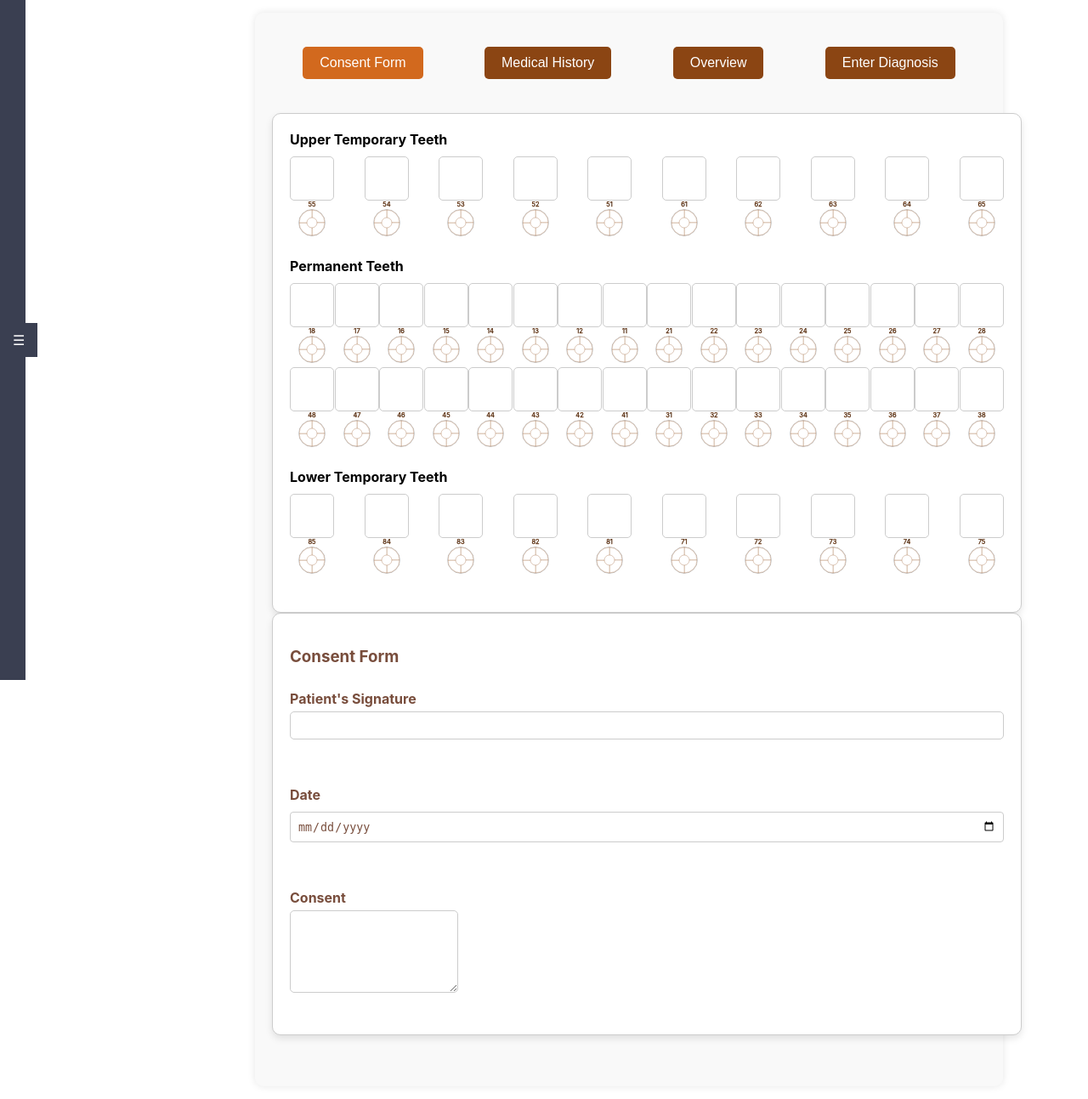
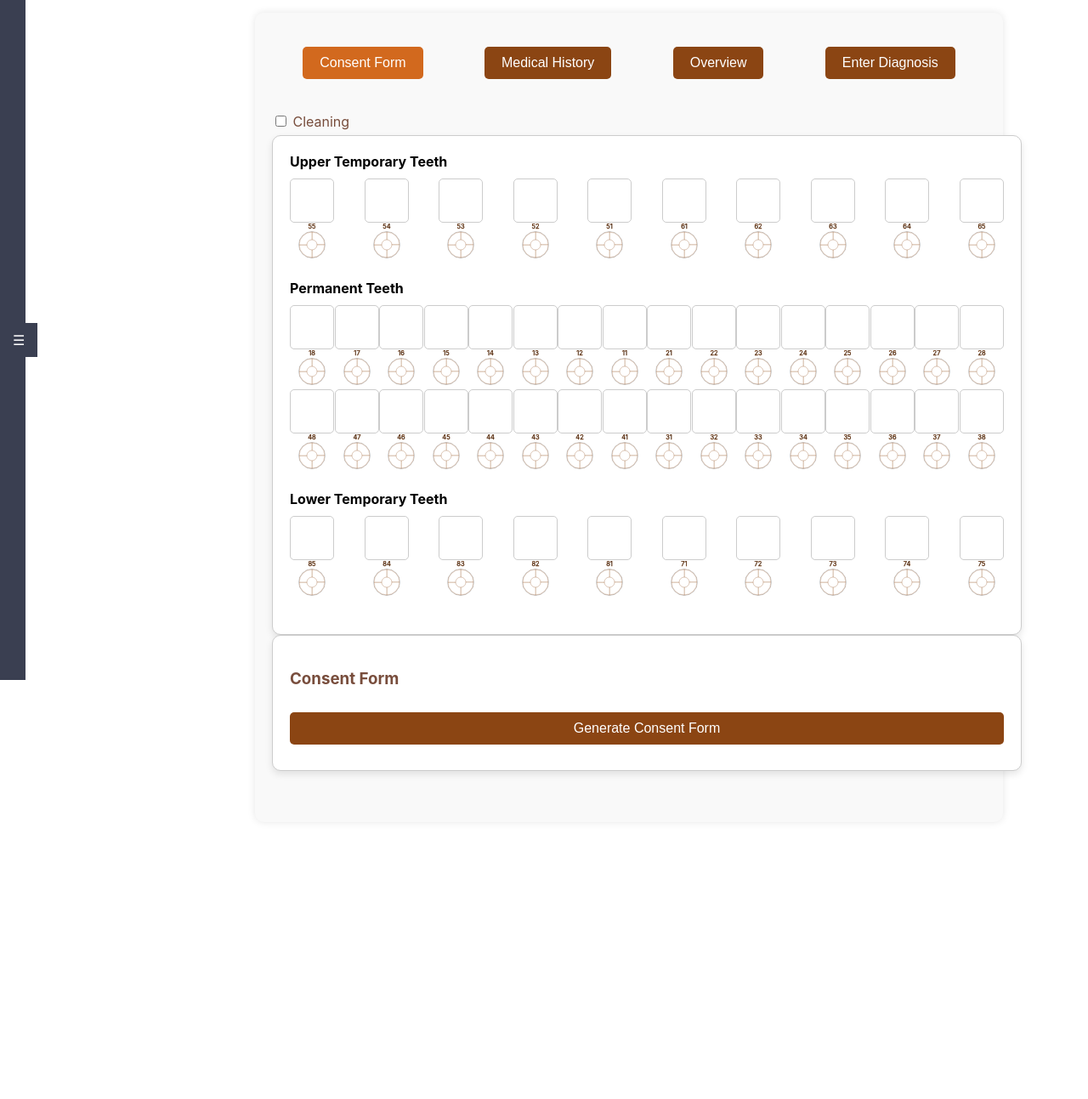
Before and after one commit to PLAWD/Dental-Management-System-for-Dr.-Lorena-L.-Timola-Dental-Clinic, a Flask app: template templates/intraoral_exam.html in a window 1280 px wide, after a click on "Consent Form". Shown: the whole page at 85% size. After the commit the page ends 917 px from the top, so only its background shows below. Run offline with Flask 3, Linux system fonts and the light colour scheme; the template is opened without the code that fills it: most values are stand-ins (such as "Sample title", 1, 10 or a date in 2020).

Commit message:
Boo code implemented
- Cleaning checkbox on intraoral
- Implementing more backend for intraoral
- Added 'unit of measurement' in inventory
- Some inventory backend implementation

```diff
--- a/app.py
+++ b/app.py
@@ -879,6 +879,7 @@ def treatments():
     log_activity(f'{user_number} {current_time}: Accessed treatments page')
     return render_template('treatments.html', patients=patients)
 
+
 @app.route('/intraoral_exams/<int:patient_id>')
 def intraoral_exams(patient_id):
     conn = get_db_connection()
@@ -887,11 +888,17 @@ def intraoral_exams(patient_id):
         flash('Patient not found!')
         return redirect(url_for('patients'))
 
+    # Calculate age
+    birth_date = datetime.strptime(patient['dob'], '%Y-%m-%d')
+    today = datetime.today()
+    age = today.year - birth_date.year - ((today.month, today.day) < (birth_date.month, birth_date.day))
+
+    patient = dict(patient)
+    patient['age'] = age
+
     intraoral_exams = conn.execute('SELECT * FROM intraoral_exams WHERE patient_id = ?', (patient_id,)).fetchall()
     conn.close()
-    user_number = session.get('user_number')
-    current_time = datetime.now().strftime("%Y-%m-%d %H:%M:%S")
-    log_activity(f'{user_number} {current_time}: Viewed intraoral exams for patient ID {patient_id}')
+    log_activity(f'Viewed intraoral exams for patient ID {patient_id}')
     return render_template('intraoral_exam.html', patient=patient, intraoral_exams=intraoral_exams)
 
 @app.route('/logout')
@@ -907,14 +914,11 @@ def logout():
 def inventory():
     conn = get_db_connection()
     inventory_items = conn.execute('''
-        SELECT item_id, name, category, variations, stocked_quantity, seller, price_min, price_max, low_stock_threshold
+        SELECT item_id, name, category, variations, stocked_quantity, seller, price_min, price_max, low_stock_threshold, unit
         FROM inventory
         WHERE is_disabled = 0
     ''').fetchall()
     conn.close()
-    user_number = session.get('user_number')
-    current_time = datetime.now().strftime("%Y-%m-%d %H:%M:%S")
-    log_activity(f'{user_number} {current_time}: Accessed inventory page')
     return render_template('inventory.html', inventory_items=inventory_items)
 
 @app.route('/submit_add_item', methods=['POST'])
@@ -928,22 +932,24 @@ def submit_add_item():
     price_min = data['price_min']
     price_max = data['price_max']
     low_stock_threshold = data['low_stock_threshold']
-
-    user_number = session.get('user_number')
-    current_time = datetime.now().strftime("%Y-%m-%d %H:%M:%S")
+    unit = data['unit']
 
     try:
         conn = get_db_connection()
         conn.execute('''
-            INSERT INTO inventory (name, category, variations, stocked_quantity, seller, price_min, price_max, low_stock_threshold)
-            VALUES (?, ?, ?, ?, ?, ?, ?, ?)
-        ''', (name, category, variations, stocked_quantity, seller, price_min, price_max, low_stock_threshold))
+            INSERT INTO inventory (name, category, variations, stocked_quantity, seller, price_min, price_max, low_stock_threshold, unit)
+            VALUES (?, ?, ?, ?, ?, ?, ?, ?, ?)
+        ''', (name, category, variations, stocked_quantity, seller, price_min, price_max, low_stock_threshold, unit))
         conn.commit()
         conn.close()
+
+        # Log the activity
+        user_number = session.get('user_number')
+        current_time = datetime.now().strftime("%Y-%m-%d %H:%M:%S")
         log_activity(f'{user_number} {current_time}: Added new item to inventory: {name}')
+
         return jsonify(success=True)
     except Exception as e:
-        log_activity(f'{user_number} {current_time}: Failed to add new item to inventory: {name} - {str(e)}')
         return jsonify(success=False, error=str(e))
 
 @app.route('/add_stock', methods=['POST'])
@@ -1031,9 +1037,6 @@ def view_item(item_id):
 @role_required([1])  # Assuming only admin can edit
 def edit_inventory(item_id):
     conn = get_db_connection()
-    user_number = session.get('user_number')
-    current_time = datetime.now().strftime("%Y-%m-%d %H:%M:%S")
-
     if request.method == 'POST':
         name = request.form['name']
         category = request.form['category']
@@ -1043,15 +1046,21 @@ def edit_inventory(item_id):
         price_min = request.form['price_min']
         price_max = request.form['price_max']
         low_stock_threshold = request.form['low_stock_threshold']
+        unit = request.form['unit']
 
         conn.execute('''
             UPDATE inventory
-            SET name = ?, category = ?, variations = ?, stocked_quantity = ?, seller = ?, price_min = ?, price_max = ?, low_stock_threshold = ?
+            SET name = ?, category = ?, variations = ?, stocked_quantity = ?, seller = ?, price_min = ?, price_max = ?, low_stock_threshold = ?, unit = ?
             WHERE item_id = ?
-        ''', (name, category, variations, stocked_quantity, seller, price_min, price_max, low_stock_threshold, item_id))
+        ''', (name, category, variations, stocked_quantity, seller, price_min, price_max, low_stock_threshold, unit, item_id))
         conn.commit()
         conn.close()
+
+        # Log the activity
+        user_number = session.get('user_number')
+        current_time = datetime.now().strftime("%Y-%m-%d %H:%M:%S")
         log_activity(f'{user_number} {current_time}: Edited item with ID {item_id}')
+
         return redirect(url_for('inventory'))
 
     item = conn.execute('SELECT * FROM inventory WHERE item_id = ?', (item_id,)).fetchone()
@@ -1841,6 +1850,90 @@ def generate_billing(patient_id):
 
     return render_template('billing.html', diagnoses=diagnoses, billing=billing, patient=patient)
 
+@app.route('/generate_consent_form/<int:patient_id>')
+@role_required([1, 2])  # Both admin and user can access
+def generate_consent_form(patient_id):
+    conn = get_db_connection()
+    patient = conn.execute('SELECT first_name, middle_name, last_name FROM patients WHERE patient_id = ?', (patient_id,)).fetchone()
+    conn.close()
+
+    if not patient:
+        return 'Patient not found', 404
+
+    buffer = BytesIO()
+    p = canvas.Canvas(buffer, pagesize=letter)
+    width, height = letter
+
+    p.setFont("Helvetica", 12)
+    p.drawCentredString(width / 2, height - 50, "Dra. Lorena Timola – Beltran Dental Clinic")
+    p.drawCentredString(width / 2, height - 70, "COSMETIC DENTISTRY/ORTHODONTIC")
+    p.drawCentredString(width / 2, height - 90, "2561 Brookside Drive Ortigas Ave. Extn. Brookside Hills Subd. Cainta, Rizal")
+    p.drawCentredString(width / 2, height - 110, "Tel no: 941-3833 Cell no.: 0917-732-4523")
+
+    p.drawString(30, height - 150, "___________________________________________________________________________________")
+
+    p.setFont("Helvetica-Bold", 16)  # Set the font to bold and size to 16
+    p.drawCentredString(width / 2, height - 190, "CONSENT FORM")
+
+    p.setFont("Helvetica", 12)
+    p.drawString(30, height - 260, f"Date: {datetime.now().strftime('%Y-%m-%d')}")
+
+    patient_name = f"{patient['last_name']}, {patient['first_name']} {patient['middle_name']}"
+    p.drawString(30, height - 370, f"I {patient_name}, hereby consent to the")
+    p.drawString(30, height - 390, "performance upon myself of the recommended operations and/or treatments that may")
+    p.drawString(30, height - 410, "be considered necessary to restore my oral and dental health. This consent is given")
+    p.drawString(30, height - 430, "freely and voluntarily and whatever the result of any intervention or treatment may be, I")
+    p.drawString(30, height - 450, "responsibility, be it known, further, that I am willing to pay for all services rendered to")
+    p.drawString(30, height - 470, "me/or my family.")
+
+    p.drawString(30, height - 530, "_______________________________________________")
+    p.drawString(30, height - 550, "Signature of Patient and/or person responsible for the payment")
+
+    p.showPage()
+    p.save()
+
+    buffer.seek(0)
+    return send_file(buffer, as_attachment=True, download_name='Consent_Form.pdf', mimetype='application/pdf')
+
+# Boo's Commit
+@app.route('/conditions', methods=['POST'])
+def add_condition():
+    data = request.json
+    required_fields = ['tooth_number', 'condition_code', 'patient_id']
+    if not all(field in data for field in required_fields):
+        return jsonify({'error': 'Missing fields'}), 400
+
+    with sqlite3.connect('instance/DMSDB.db') as conn:
+        cur = conn.cursor()
+        cur.execute("INSERT INTO conditions (tooth_number, condition_code, patient_id) VALUES (?, ?, ?)",
+                    (data['tooth_number'], data['condition_code'], data['patient_id']))
+        conn.commit()
+
+    # Log the activity
+    user_number = session.get('user_number')
+    current_time = datetime.now().strftime("%Y-%m-%d %H:%M:%S")
+    log_activity(f'{user_number} {current_time}: Added condition for patient ID {data["patient_id"]}, tooth number {data["tooth_number"]}, condition code {data["condition_code"]}')
+
+    return jsonify({'success': True}), 201
+
+
+@app.route('/conditions/<int:condition_id>', methods=['DELETE'])
+def delete_condition(condition_id):
+    with sqlite3.connect('database.db') as conn:
+        cur = conn.cursor()
+        cur.execute("DELETE FROM conditions WHERE condition_id=?", (condition_id,))
+        conn.commit()
+
+    # Log the activity
+    user_number = session.get('user_number')
+    current_time = datetime.now().strftime("%Y-%m-%d %H:%M:%S")
+    log_activity(f'{user_number} {current_time}: Deleted condition with ID {condition_id}')
+
+    return jsonify({'success': True}), 200
+
+# Boo's Commit
+
+
 if __name__ == '__main__':
    app.run(debug=True)
 #    app.run(host='192.168.183.72', port=5000, debug=True)
--- a/templates/intraoral_exam.html
+++ b/templates/intraoral_exam.html
@@ -47,6 +47,9 @@
             </div>
 
             <div class="exam-form">
+                <div class="legend">
+                    <label><input type="checkbox" class="condition-checkbox" data-code="X"> Cleaning </label><br>
+                    </div>
                     <div class="teeth-diagram">
                         <div class="teeth-section">
                             <div class="teeth-header">Upper Temporary Teeth</div>
@@ -145,24 +148,11 @@
     <!-- Consent form content -->
     <div class="exam-details">
         <h3>Consent Form</h3>
-        <form>
-            <div class="form-group">
-                <label>Patient's Signature</label>
-                <input type="text"><br>
-            </div>
-            <div class="form-group">
-                <label>Date</label>
-                <input type="date"><br>
-            </div>
-            <div class="form-group">
-                <label>Consent</label>
-                <textarea rows="5"></textarea><br>
-            </div>
+        <form action="{{ url_for('generate_consent_form', patient_id=patient.patient_id) }}" method="get">
+            <button type="submit">Generate Consent Form</button>
         </form>
     </div>
 </div>
-</div>
-
 
 <!-- ////////////////////////////////// Overview ////////////////-->
 
@@ -176,10 +166,10 @@
                     <span class="status-badge {{ 'inactive' if not patient.is_active else '' }}">{{ 'Active' if patient.is_active else 'Inactive' }}</span>
                 </p>
                 <p>Email: <a href="mailto:{{ patient.email }}">{{ patient.email }}</a></p>
-                <p>Mobile number: <a href="tel:{{ patient.phone }}">{{ patient.phone }}</a></p>
+                <p>Mobile number: <a href="tel:{{ patient.mobile_number }}">{{ patient.mobile_number }}</a></p>
                 <p>Address: {{ patient.address }}</p>
                 <p>City: <strong>{{ patient.city }}</strong></p>
-                <p>Patient ID: {{ patient.patient_id }}</p>
+                <p>Patient ID: {{ patient.patient_number }}</p>
                 <p>Patient since: {{ patient.register_date }}</p>
             </div>
             <div>
@@ -189,8 +179,6 @@
         </form>
     </div>
 </div>
-
-
 
 <!-- ////////////////////////////////// Medical History ////////////////-->
 
@@ -364,6 +352,7 @@
                 </div>
                 <div>
                     <h3>Restoration & Prosthetics</h3>
+                    <label><input type="checkbox" class="condition-checkbox" data-code="Cl"> Cl - Cleaning</label><br>
                     <label><input type="checkbox" class="condition-checkbox" data-code="Am"> Am - Amalgam Filling</label><br>
                     <label><input type="checkbox" class="condition-checkbox" data-code="Co"> Co - Composite Filling</label><br>
                     <label><input type="checkbox" class="condition-checkbox" data-code="JC"> JC - Jacket Crown</label><br>
@@ -383,8 +372,8 @@
             </div>
             <div>
                 <svg viewBox="0 0 100 100" class="interactive-circle">
-                    <path class="segment" onclick="toggleSegment(this)" d="M50 50 L50 0 A50 50 0 0 1 100 50 z" ></path>
-                    <path class="segment" onclick="toggleSegment(this)" d="M50 50 L100 50 A50 50 0 0 1 50 100 z" ></path>
+                    <path class="segment" onclick="toggleSegment(this)" d="M50 50 L50 0 A50 50 0 0 1 100 50 z"></path>
+                    <path class="segment" onclick="toggleSegment(this)" d="M50 50 L100 50 A50 50 0 0 1 50 100 z"></path>
                     <path class="segment" onclick="toggleSegment(this)" d="M50 50 L50 100 A50 50 0 0 1 0 50 z"></path>
                     <path class="segment" onclick="toggleSegment(this)" d="M50 50 L0 50 A50 50 0 0 1 50 0 z"></path>
                     <circle class="segment" onclick="toggleSegment(this)" cx="50" cy="50" r="20"></circle>
@@ -396,6 +385,7 @@
 
     <script>
         let currentTooth = null;
+        const patientId = 1; // Assume the patient ID is available from the context
 
         function openTab(evt, tabName) {
             var i, tabcontent, tablinks;
@@ -410,6 +400,7 @@
             document.getElementById(tabName).style.display = "block";
             evt.currentTarget.className += " active";
         }
+
         function openModal(toothElement, toothNumber) {
             currentTooth = toothElement;
             currentTooth.setAttribute('data-tooth-number', toothNumber);
@@ -417,9 +408,11 @@ function openModal(toothElement, toothNumber) {
             loadConditions(toothNumber);
             loadSegments(toothNumber);
         }
+
         function closeModal() {
             document.getElementById('conditionModal').style.display = 'none';
         }
+
         function saveConditions() {
             const checkboxes = document.querySelectorAll('.condition-checkbox');
             let selectedCodes = [];
@@ -429,10 +422,28 @@ function saveConditions() {
                 }
             });
             const toothNumber = currentTooth.getAttribute('data-tooth-number');
-    localStorage.setItem(`tooth_${toothNumber}_conditions`, JSON.stringify(selectedCodes));
+            fetch('/conditions', {
+                method: 'POST',
+                headers: {
+                    'Content-Type': 'application/json'
+                },
+                body: JSON.stringify({
+                    tooth_number: toothNumber,
+                    condition_code: selectedCodes.join(' '),
+                    patient_id: patientId
+                })
+            })
+            .then(response => response.json())
+            .then(data => {
+                if (data.success) {
                     displaySavedConditions(toothNumber, selectedCodes);
                     closeModal();
+                } else {
+                    alert('Failed to save conditions');
                 }
+            });
+        }
+
         function displaySavedConditions(toothNumber, selectedCodes) {
             const toothBox = document.querySelector(`.tooth-box[data-tooth-number="${toothNumber}"]`);
             if (toothBox) {
@@ -445,13 +456,18 @@ function displaySavedConditions(toothNumber, selectedCodes) {
                 conditionText.textContent = selectedCodes.join(' ');
             }
         }
+
         function loadConditions(toothNumber) {
-    const storedConditions = JSON.parse(localStorage.getItem(`tooth_${toothNumber}_conditions`)) || [];
+            fetch(`/conditions?patient_id=${patientId}`)
+                .then(response => response.json())
+                .then(data => {
+                    const storedConditions = data.filter(condition => condition.tooth_number == toothNumber).map(condition => condition.condition_code);
                     const checkboxes = document.querySelectorAll('.condition-checkbox');
                     checkboxes.forEach((checkbox) => {
                         checkbox.checked = storedConditions.includes(checkbox.getAttribute('data-code'));
                     });
                     updatePreview();
+                });
         }
 
         function updatePreview() {
@@ -463,6 +479,7 @@ function updatePreview() {
             const previewText = document.getElementById('previewText');
             previewText.textContent = selectedCodes.join(' ');
         }
+
         function toggleSegment(segment) {
             if (segment.style.fill === 'red') {
                 segment.style.fill = '#FFFFFF';
@@ -493,16 +510,15 @@ function loadSegments(toothNumber) {
         }
 
         // Click Function to change the display value of the input
-
         function clickMe() {
             let input = document.getElementById("popup");
-
             if (input.style.display == "none") {
                 input.style.display = "block";
             } else {
                 input.style.display = "none";
             }
         }
+
         document.querySelectorAll('.legend input[type="checkbox"]').forEach(checkbox => {
             checkbox.addEventListener('change', function () {
                 const checkedBoxes = document.querySelectorAll('.legend input[type="checkbox"]:checked');
@@ -547,7 +563,6 @@ function loadSegments(toothNumber) {
 
                 document.addEventListener('click', function () {
                     content.classList.remove('show');
-
                 });
             });
         });
```
Also changed, not shown: templates/inventory.html (+9 -1 lines), database.db (added), 1 other file. Lines whose indentation alone changed are shown as unchanged.
